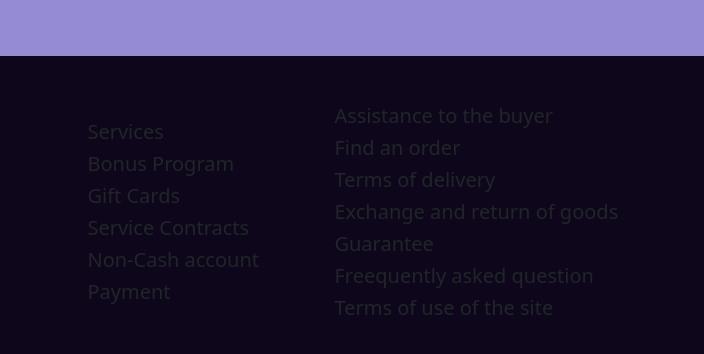
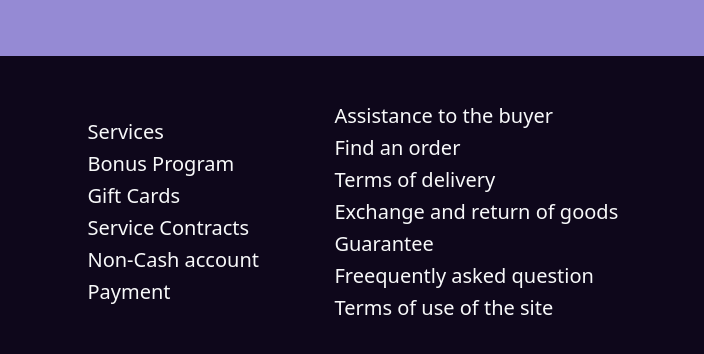
Before and after one commit to Rocky3698/Bootstrap-Project, a plain HTML site: page index.html in a window 1280 px wide. Shown: the part 2859-3213 px from the top of the page, 576-1280 px from the left. Drawn offline with nearby package versions, Linux system fonts and the light colour scheme.

Commit message:
submitted

```diff
--- a/index.html
+++ b/index.html
@@ -313,7 +313,7 @@
             <a href="#"><i class="bi bi-instagram mx-3"></i></a>
             <a href="#"><i class="bi bi-linkedin mx-3"></i></a>
         </div>
-        <div class="text-nowrap order-3 text-lg-start text-center m-4 m-lg-0">
+        <div class="text-nowrap order-3 text-lg-start text-center m-4 m-lg-0 text-light">
             <h5>Services</h5>
             <h5>Bonus Program</h5>
             <h5>Gift Cards</h5>
@@ -321,7 +321,7 @@
             <h5>Non-Cash account</h5>
             <h5>Payment</h5>
         </div>
-        <div class="text-nowrap order-3 text-lg-start text-center m-4 m-lg-0">
+        <div class="text-nowrap order-3 text-lg-start text-center m-4 m-lg-0 text-light">
             <h5>Assistance to the buyer</h5>
             <h5>Find an order</h5>
             <h5>Terms of delivery</h5>
```
